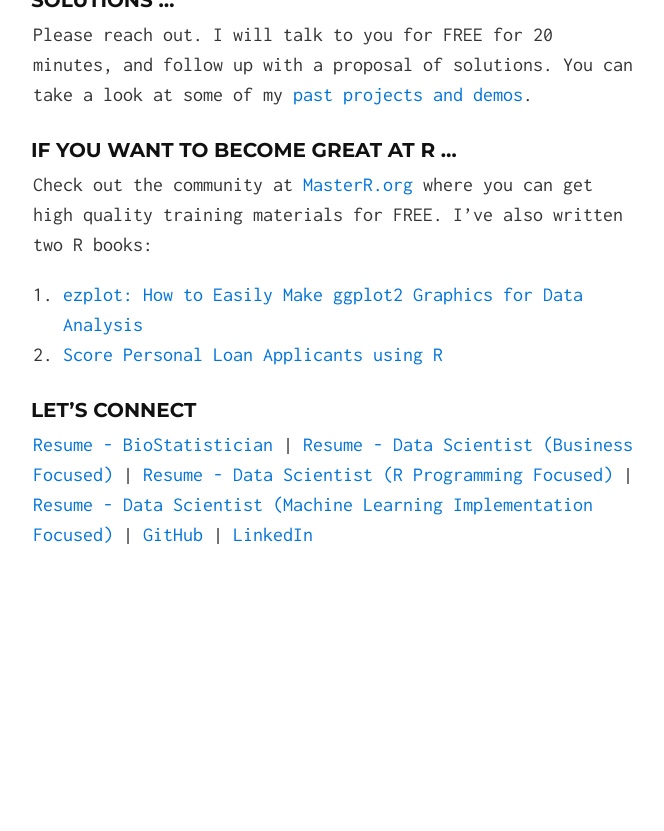
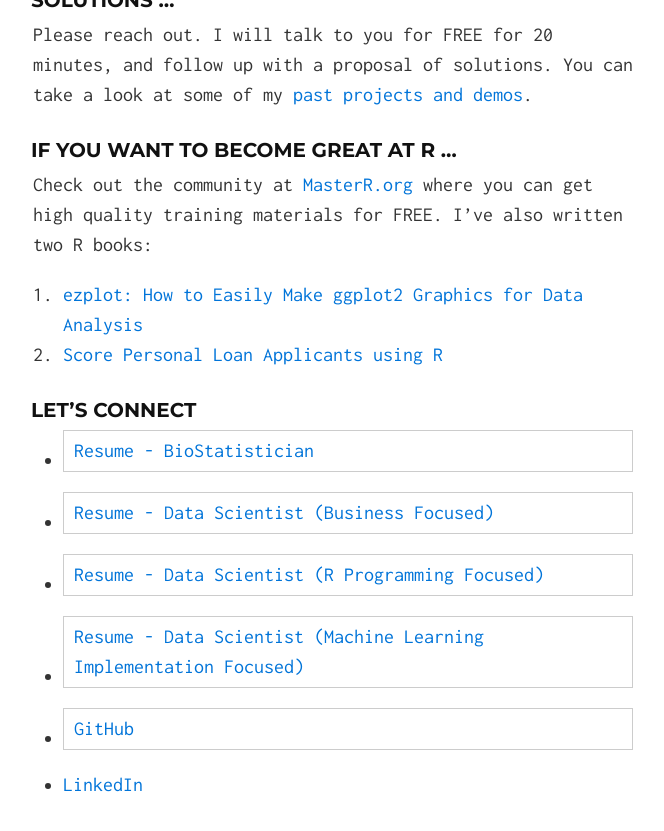
Before and after one commit to gmlang/gmlang.github.io, a Jekyll site: the page built from index.md, in a window 1280 px wide and 900 px high, scrolled down 1792 px. Shown: the top 831 px of the window, without its empty margins (307-971 px from the left). Built offline with Jekyll 4.4.1, drawn with Linux system fonts in a browser that asks for light colours; before the commit the page ends 2442 px from its top, so only the background shows below that.

Commit message:
no message

```diff
--- a/index.md
+++ b/index.md
@@ -39,9 +39,9 @@ high quality training materials for FREE. I've also written two R books:
 
 ### Let's Connect
 
-[Resume - BioStatistician](https://drive.google.com/file/d/1QBTgqaNfyt_gdJQbO9Db8C_147Mbvp_Z/view?usp=sharing) |
-[Resume - Data Scientist (Business Focused)](https://drive.google.com/file/d/1gkaveQXs_Hyjj4SJ8I5XW1fN1r3T7jBs/view?usp=sharing) |
-[Resume - Data Scientist (R Programming Focused)]() |
-[Resume - Data Scientist (Machine Learning Implementation Focused)]() |
-[GitHub](http://github.com/gmlang) |
-[LinkedIn](https://www.linkedin.com/in/gmlang)
+* [Resume - BioStatistician](https://drive.google.com/file/d/1QBTgqaNfyt_gdJQbO9Db8C_147Mbvp_Z/view?usp=sharing) |
+* [Resume - Data Scientist (Business Focused)](https://drive.google.com/file/d/1gkaveQXs_Hyjj4SJ8I5XW1fN1r3T7jBs/view?usp=sharing) |
+* [Resume - Data Scientist (R Programming Focused)]() |
+* [Resume - Data Scientist (Machine Learning Implementation Focused)]() |
+* [GitHub](http://github.com/gmlang) |
+* [LinkedIn](https://www.linkedin.com/in/gmlang)
```
